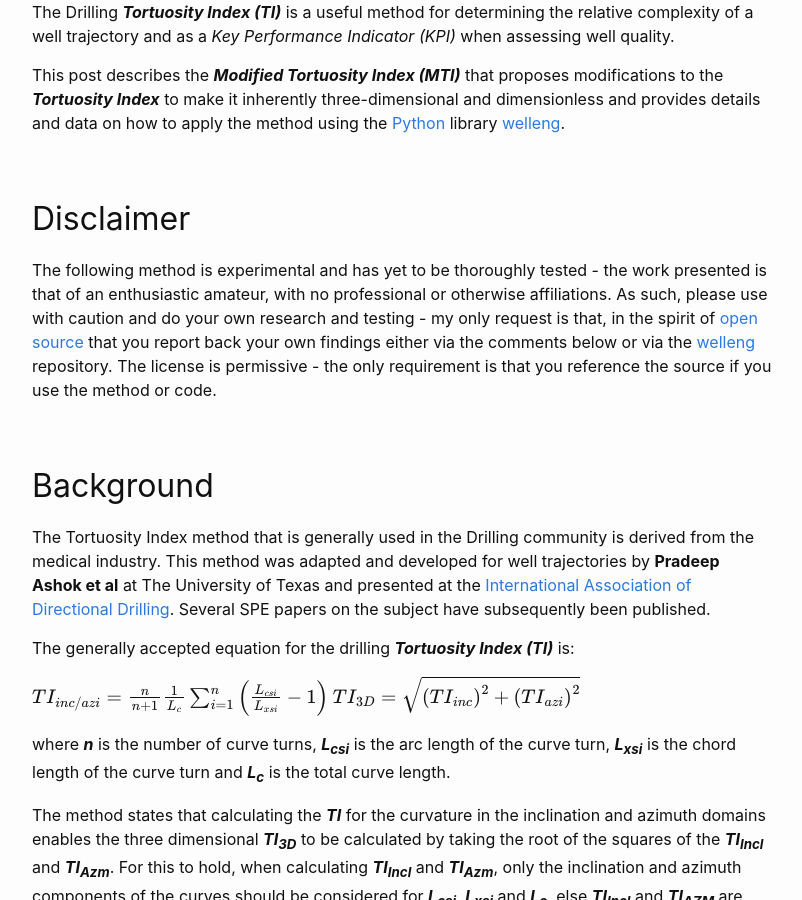
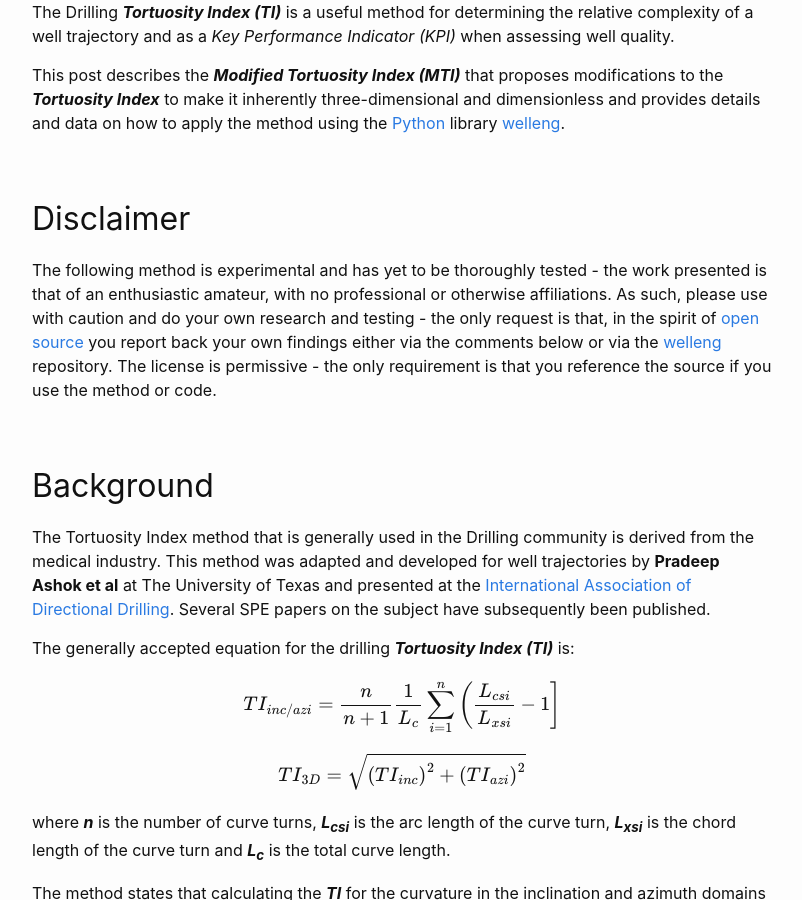
Before and after one commit to jonnymaserati/jonnymaserati.github.io, a Jekyll site: the page built from _posts/2022-05-26-a-modified-tortuosity-index.markdown, in a window 1280 px wide and 900 px high, scrolled down 769 px. Shown: the whole window, without its empty margins (238-1040 px from the left). Built offline with Jekyll 4.4.1, drawn with Linux system fonts in a browser that asks for light colours; formulas are drawn with MathJax 3; comment, search, counter and statistics services are not loaded; some of the changed text lies outside the part shown.

```diff
--- a/_posts/2022-05-26-a-modified-tortuosity-index.markdown
+++ b/_posts/2022-05-26-a-modified-tortuosity-index.markdown
@@ -13,14 +13,17 @@ The Drilling ***Tortuosity Index (TI)*** is a useful method for determining the
 This post describes the ***Modified Tortuosity Index (MTI)*** that proposes modifications to the ***Tortuosity Index*** to make it inherently three-dimensional and dimensionless and provides details and data on how to apply the method using the [Python] library [welleng].
 
 ## Disclaimer
-The following method is experimental and has yet to be thoroughly tested - the work presented is that of an enthusiastic amateur, with no professional or otherwise affiliations. As such, please use with caution and do your own research and testing - my only request is that, in the spirit of [open source](https://en.wikipedia.org/wiki/Open_source) that you report back your own findings either via the comments below or via the [welleng] repository. The license is permissive - the only requirement is that you reference the source if you use the method or code.
+The following method is experimental and has yet to be thoroughly tested - the work presented is that of an enthusiastic amateur, with no professional or otherwise affiliations. As such, please use with caution and do your own research and testing - the only request is that, in the spirit of [open source](https://en.wikipedia.org/wiki/Open_source) you report back your own findings either via the comments below or via the [welleng] repository. The license is permissive - the only requirement is that you reference the source if you use the method or code.
 
 ## Background
 The Tortuosity Index method that is generally used in the Drilling community is derived from the medical industry. This method was adapted and developed for well trajectories by **Pradeep Ashok et al** at The University of Texas and presented at the [International Association of Directional Drilling](https://www.iadd-intl.org/media/files/files/47d68cb4/iadd-luncheon-february-22-2018-v2.pdf). Several SPE papers on the subject have subsequently been published.
 
 The generally accepted equation for the drilling ***Tortuosity Index (TI)*** is:
 
-$$TI_{inc/azi} = \frac{n}{n + 1} \frac{1}{L_{c}}\sum_{i = 1}^{n}\left(\frac{L_{csi}}{L_{xsi}} - 1\right)$$
+{% raw %}
+$$TI_{inc/azi} = \frac{n}{n + 1} \frac{1}{L_{c}}\sum_{i = 1}^{n}\left(\frac{L_{csi}}{L_{xsi}} - 1\right]$$
+{% endraw %}
+
 $$TI_{3D} = \sqrt{\left(TI_{inc}\right)^{2} + \left(TI_{azi}\right)^{2}}$$
 
 where ***n*** is the number of curve turns, ***L<sub>csi</sub>*** is the arc length of the curve turn, ***L<sub>xsi</sub>*** is the chord length of the curve turn and ***L<sub>c</sub>*** is the total curve length.
```
Also changed, not shown: _includes/custom-head.html (+10 -0 lines).
